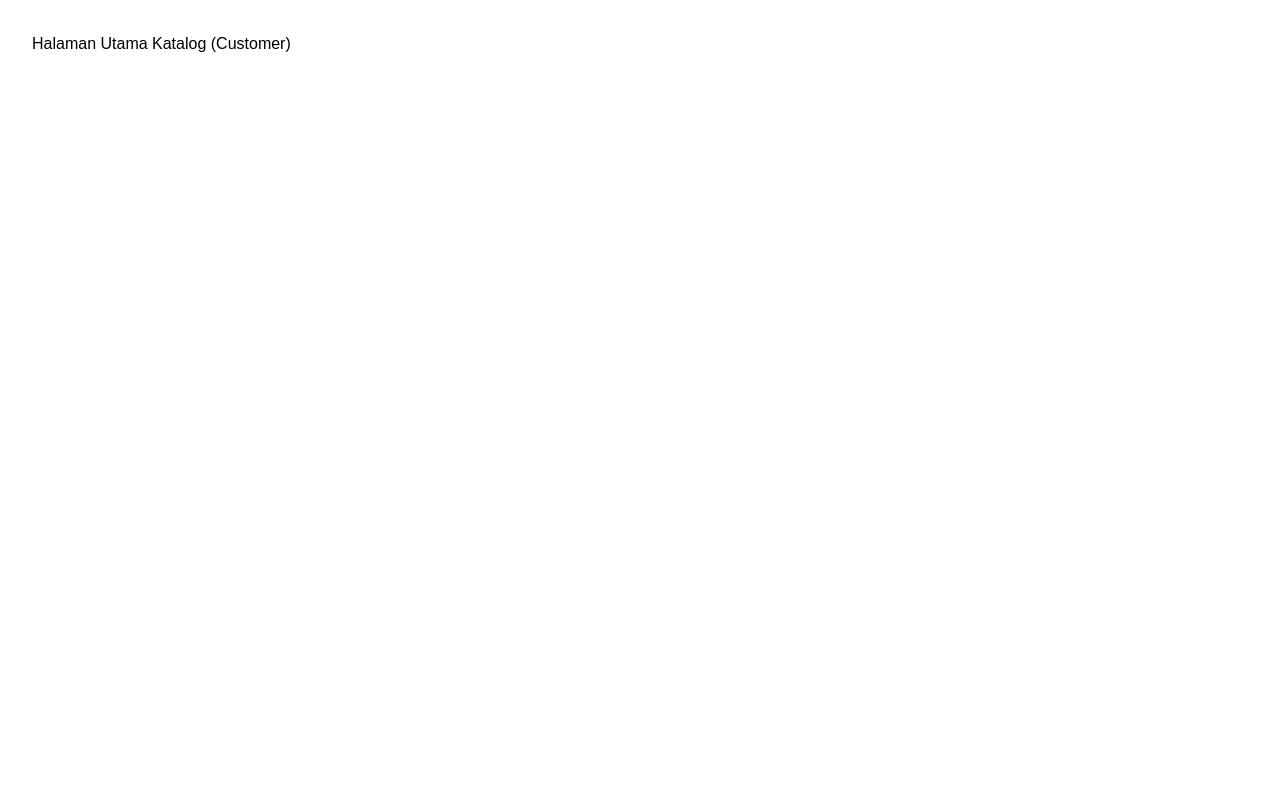
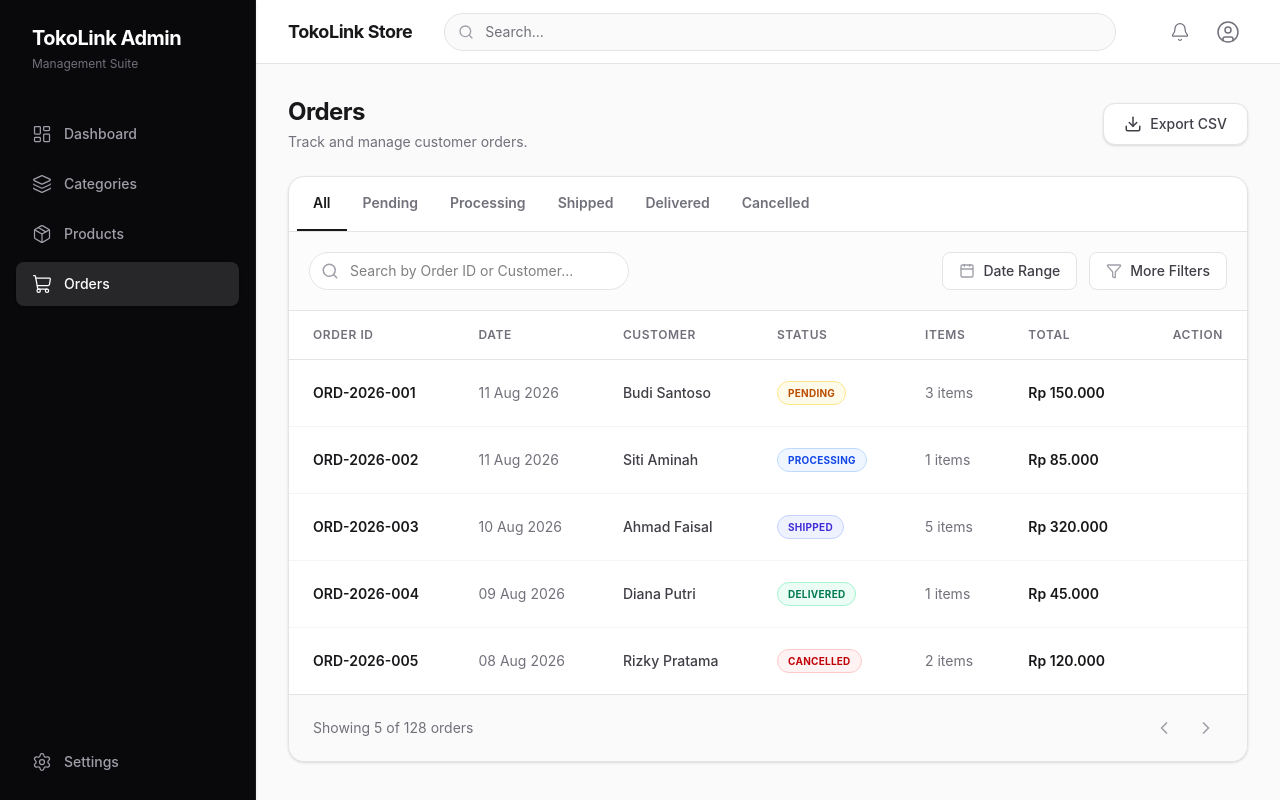
Before and after one commit to NikmalWahid22/tokolink-UMKM, a React (Vite) app: page /admin/orders in a window 1280 px wide. Before the commit this address led to /. Built offline with nearby package versions, Linux system fonts and the light colour scheme; no server answers.

Commit message:
fix(router): register orders page route and remove duplicate categories import

```diff
--- a/src/App.jsx
+++ b/src/App.jsx
@@ -12,6 +12,7 @@ import Login from './pages/admin/Login';
 import Dashboard from './pages/admin/Dashboard';
 import Products from './pages/admin/Products';
 import Categories from './pages/admin/Categories';
+import Orders from './pages/admin/Orders';
 import Settings from './pages/admin/Settings';
 
 // ==========================================
@@ -28,7 +29,6 @@ export default function App() {
         {/* ===================================== */}
         {/* AREA CUSTOMER (Katalog UMKM)          */}
         {/* ===================================== */}
-        {/* Route utama localhost:5173/ akan menampilkan halaman Home katalog */}
         <Route path="/" element={<Home />} />
 
 
@@ -48,6 +48,7 @@ export default function App() {
           <Route path="dashboard" element={<Dashboard />} />
           <Route path="products" element={<Products />} />
           <Route path="categories" element={<Categories />} />
+          <Route path="orders" element={<Orders />} /> {/* <-- Ini route untuk halamannya */}
           <Route path="settings" element={<Settings />} />
         </Route>
 
--- a/src/components/admin/SidebarAdmin.jsx
+++ b/src/components/admin/SidebarAdmin.jsx
@@ -1,9 +1,8 @@
 import React from 'react';
 import { NavLink } from 'react-router-dom';
-import { LayoutDashboard, Layers, ShoppingCart, Settings } from 'lucide-react';
+import { LayoutDashboard, Layers, Package, ShoppingCart, Settings } from 'lucide-react';
 
 export default function SidebarAdmin() {
-  // Fungsi untuk ngatur warna otomatis: kalau aktif warnanya terang, kalau nggak aktif warnanya redup
   const navLinkStyle = ({ isActive }) =>
     `flex items-center gap-3 px-4 py-3 rounded-lg font-medium transition-all duration-200 ease-in-out text-sm ${
       isActive
@@ -20,7 +19,7 @@ export default function SidebarAdmin() {
         <p className="text-xs text-zinc-500 mt-1">Management Suite</p>
       </div>
 
-      {/* Menu Atas */}
+      {/* Menu Utama */}
       <div className="flex flex-col gap-1.5 flex-1">
         <NavLink to="/admin/dashboard" className={navLinkStyle}>
           <LayoutDashboard size={20} strokeWidth={1.5} />
@@ -33,12 +32,18 @@ export default function SidebarAdmin() {
         </NavLink>
 
         <NavLink to="/admin/products" className={navLinkStyle}>
+          <Package size={20} strokeWidth={1.5} />
+          Products
+        </NavLink>
+
+        {/* --- INI DIA MENU ORDERS-NYA --- */}
+        <NavLink to="/admin/orders" className={navLinkStyle}>
           <ShoppingCart size={20} strokeWidth={1.5} />
-          Products
+          Orders
         </NavLink>
       </div>
 
-      {/* Menu Settings (Otomatis didorong ke paling bawah oleh flex-1 di atas) */}
+      {/* Menu Bawah */}
       <div className="mt-auto">
         <NavLink to="/admin/settings" className={navLinkStyle}>
           <Settings size={20} strokeWidth={1.5} />
--- /dev/null
+++ b/src/pages/admin/Orders.jsx
@@ -0,0 +1,143 @@
+import React, { useState } from 'react';
+import { Search, Filter, Eye, Download, ChevronLeft, ChevronRight, Calendar } from 'lucide-react';
+import { formatRupiah } from '../../lib/utils';
+
+export default function Orders() {
+  const [activeTab, setActiveTab] = useState('All');
+
+  // Dummy Data UI sebelum disambung ke Supabase
+  const dummyOrders = [
+    { id: 'ORD-2026-001', customer: 'Budi Santoso', date: '11 Aug 2026', total: 150000, status: 'Pending', items: 3 },
+    { id: 'ORD-2026-002', customer: 'Siti Aminah', date: '11 Aug 2026', total: 85000, status: 'Processing', items: 1 },
+    { id: 'ORD-2026-003', customer: 'Ahmad Faisal', date: '10 Aug 2026', total: 320000, status: 'Shipped', items: 5 },
+    { id: 'ORD-2026-004', customer: 'Diana Putri', date: '09 Aug 2026', total: 45000, status: 'Delivered', items: 1 },
+    { id: 'ORD-2026-005', customer: 'Rizky Pratama', date: '08 Aug 2026', total: 120000, status: 'Cancelled', items: 2 },
+  ];
+
+  const tabs = ['All', 'Pending', 'Processing', 'Shipped', 'Delivered', 'Cancelled'];
+
+  // Fungsi untuk mewarnai Badge Status
+  const StatusBadge = ({ status }) => {
+    const styles = {
+      'Pending': 'bg-amber-50 text-amber-700 border-amber-200',
+      'Processing': 'bg-blue-50 text-blue-700 border-blue-200',
+      'Shipped': 'bg-indigo-50 text-indigo-700 border-indigo-200',
+      'Delivered': 'bg-emerald-50 text-emerald-700 border-emerald-200',
+      'Cancelled': 'bg-red-50 text-red-700 border-red-200',
+    };
+
+    return (
+      <span className={`inline-flex items-center px-2.5 py-1 rounded-full font-bold text-[10px] tracking-wide uppercase border ${styles[status]}`}>
+        {status}
+      </span>
+    );
+  };
+
+  return (
+    <div className="max-w-[1200px] mx-auto w-full flex flex-col gap-6 relative">
+
+      {/* Page Header */}
+      <div className="flex flex-col md:flex-row justify-between items-start md:items-center gap-4">
+        <div>
+          <h1 className="text-2xl font-bold text-zinc-900 tracking-tight">Orders</h1>
+          <p className="text-sm text-zinc-500 mt-1">Track and manage customer orders.</p>
+        </div>
+        <button className="bg-white border border-zinc-200 text-zinc-700 font-medium text-sm px-5 py-2.5 rounded-xl hover:bg-zinc-50 transition-colors flex items-center gap-2 shadow-sm whitespace-nowrap">
+          <Download size={18} /> Export CSV
+        </button>
+      </div>
+
+      {/* Main Content Box */}
+      <div className="bg-white border border-zinc-200 rounded-2xl shadow-sm flex flex-col">
+
+        {/* Tabs Filter */}
+        <div className="flex overflow-x-auto border-b border-zinc-200 px-2 hide-scrollbar">
+          {tabs.map((tab) => (
+            <button
+              key={tab}
+              onClick={() => setActiveTab(tab)}
+              className={`px-4 py-4 text-sm font-semibold whitespace-nowrap border-b-2 transition-colors ${
+                activeTab === tab
+                  ? 'border-zinc-900 text-zinc-900'
+                  : 'border-transparent text-zinc-500 hover:text-zinc-700'
+              }`}
+            >
+              {tab}
+            </button>
+          ))}
+        </div>
+
+        {/* Search & Date Filter */}
+        <div className="p-5 flex flex-col md:flex-row justify-between items-center gap-4 border-b border-zinc-200 bg-zinc-50/50">
+          <div className="relative w-full md:w-80">
+            <Search className="absolute left-3 top-1/2 transform -translate-y-1/2 text-zinc-400" size={18} />
+            <input
+              type="text"
+              placeholder="Search by Order ID or Customer..."
+              className="w-full bg-white border border-zinc-200 rounded-full py-2 pl-10 pr-4 text-sm focus:border-zinc-900 focus:ring-1 focus:ring-zinc-900 outline-none transition-colors"
+            />
+          </div>
+
+          <div className="flex items-center gap-3 w-full md:w-auto">
+            <button className="flex-1 md:flex-none flex items-center justify-center gap-2 bg-white border border-zinc-200 rounded-lg py-2 px-4 text-sm font-medium text-zinc-700 hover:bg-zinc-50 transition-colors">
+              <Calendar size={16} className="text-zinc-400" /> Date Range
+            </button>
+            <button className="flex-1 md:flex-none flex items-center justify-center gap-2 bg-white border border-zinc-200 rounded-lg py-2 px-4 text-sm font-medium text-zinc-700 hover:bg-zinc-50 transition-colors">
+              <Filter size={16} className="text-zinc-400" /> More Filters
+            </button>
+          </div>
+        </div>
+
+        {/* Orders Table */}
+        <div className="overflow-x-auto">
+          <table className="w-full text-left border-collapse whitespace-nowrap">
+            <thead>
+              <tr className="bg-white border-b border-zinc-200">
+                <th className="py-4 px-6 text-xs font-semibold text-zinc-500 uppercase tracking-wider">Order ID</th>
+                <th className="py-4 px-6 text-xs font-semibold text-zinc-500 uppercase tracking-wider">Date</th>
+                <th className="py-4 px-6 text-xs font-semibold text-zinc-500 uppercase tracking-wider">Customer</th>
+                <th className="py-4 px-6 text-xs font-semibold text-zinc-500 uppercase tracking-wider">Status</th>
+                <th className="py-4 px-6 text-xs font-semibold text-zinc-500 uppercase tracking-wider">Items</th>
+                <th className="py-4 px-6 text-xs font-semibold text-zinc-500 uppercase tracking-wider">Total</th>
+                <th className="py-4 px-6 text-xs font-semibold text-zinc-500 uppercase tracking-wider text-right">Action</th>
+              </tr>
+            </thead>
+            <tbody className="divide-y divide-zinc-100 text-sm">
+              {dummyOrders.map((order) => (
+                <tr key={order.id} className="hover:bg-zinc-50 transition-colors group cursor-pointer">
+                  <td className="py-4 px-6 font-semibold text-zinc-900">{order.id}</td>
+                  <td className="py-4 px-6 text-zinc-500">{order.date}</td>
+                  <td className="py-4 px-6 font-medium text-zinc-700">{order.customer}</td>
+                  <td className="py-4 px-6">
+                    <StatusBadge status={order.status} />
+                  </td>
+                  <td className="py-4 px-6 text-zinc-500">{order.items} items</td>
+                  <td className="py-4 px-6 font-semibold text-zinc-900">{formatRupiah(order.total)}</td>
+                  <td className="py-4 px-6 text-right">
+                    <button className="text-zinc-400 hover:text-zinc-900 hover:bg-zinc-200 p-2 rounded-lg transition-colors opacity-0 group-hover:opacity-100">
+                      <Eye size={18} />
+                    </button>
+                  </td>
+                </tr>
+              ))}
+            </tbody>
+          </table>
+        </div>
+
+        {/* Pagination */}
+        <div className="px-6 py-4 border-t border-zinc-200 flex items-center justify-between bg-zinc-50 rounded-b-2xl">
+          <span className="text-sm text-zinc-500">Showing 5 of 128 orders</span>
+          <div className="flex gap-2">
+            <button className="p-1.5 rounded-lg text-zinc-400 hover:bg-white hover:text-zinc-900 hover:shadow-sm border border-transparent hover:border-zinc-200 transition-all disabled:opacity-50">
+              <ChevronLeft size={20} />
+            </button>
+            <button className="p-1.5 rounded-lg text-zinc-400 hover:bg-white hover:text-zinc-900 hover:shadow-sm border border-transparent hover:border-zinc-200 transition-all">
+              <ChevronRight size={20} />
+            </button>
+          </div>
+        </div>
+
+      </div>
+    </div>
+  );
+}
```
